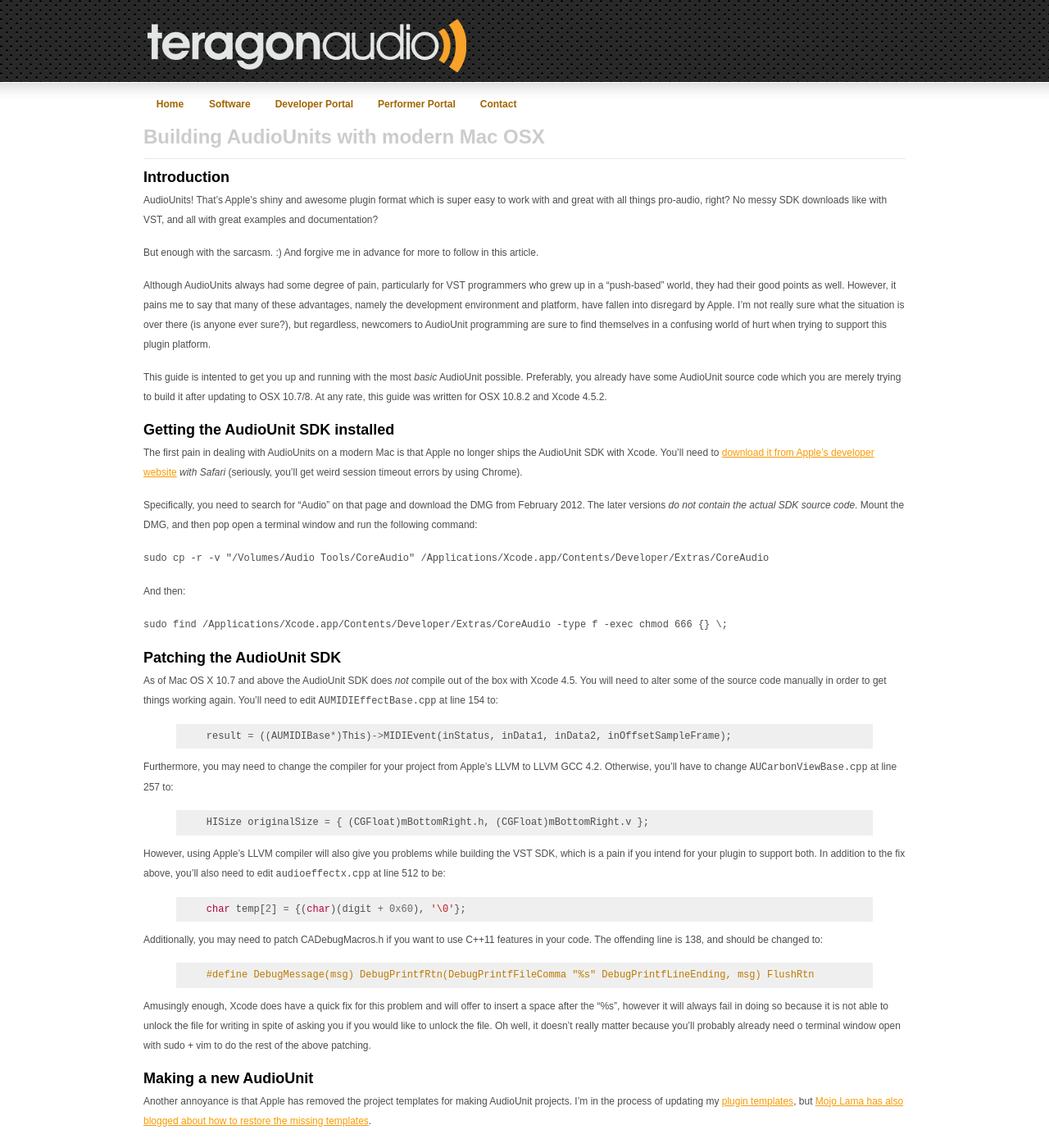
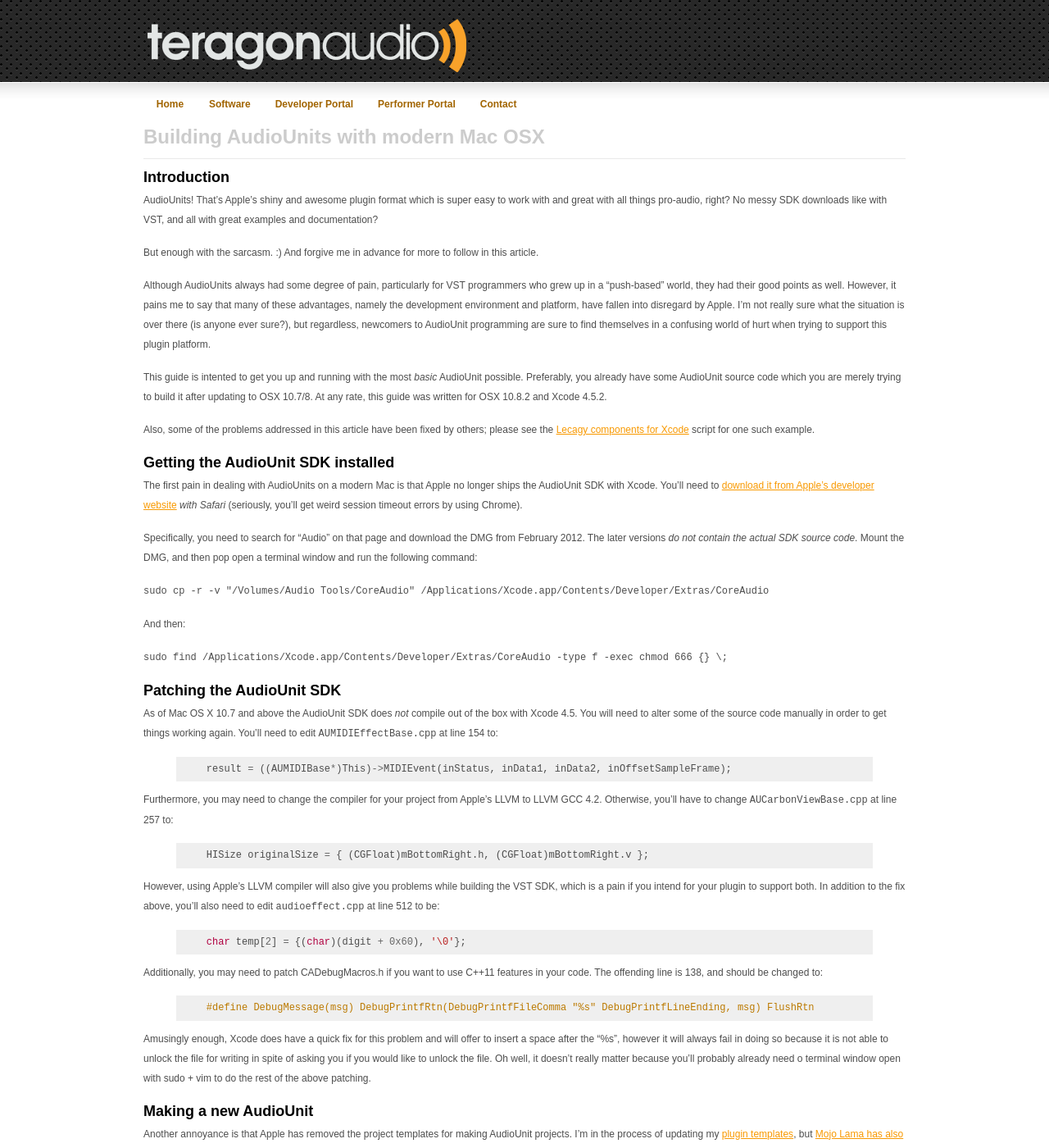
Before and after one commit to teragonaudio/Website, a Jekyll site: the page built from _posts/2013-01-15-Building-AudioUnits-with-modern-Mac-OSX.md, in a window 1280 px wide and 1400 px high. Shown: the whole window at 82% size. Built offline with Jekyll 4.4.1, drawn with Linux system fonts in a browser that asks for light colours.

Commit message:
Minor fixes to Xcode article suggested by a reader
Fixes #34

```diff
--- a/_posts/2013-01-15-Building-AudioUnits-with-modern-Mac-OSX.md
+++ b/_posts/2013-01-15-Building-AudioUnits-with-modern-Mac-OSX.md
@@ -27,6 +27,9 @@
 AudioUnit possible. Preferably, you already have some AudioUnit source code
 which you are merely trying to build it after updating to OSX 10.7/8. At any
 rate, this guide was written for OSX 10.8.2 and Xcode 4.5.2.
+
+Also, some of the problems addressed in this article have been fixed by others;
+please see the [Lecagy components for Xcode][4] script for one such example.
 
 
 Getting the AudioUnit SDK installed
@@ -76,7 +79,7 @@
 However, using Apple's LLVM compiler will also give you problems while
 building the VST SDK, which is a pain if you intend for your plugin to support
 both. In addition to the fix above, you'll also need to edit
-`audioeffectx.cpp` at line 512 to be:
+`audioeffect.cpp` at line 512 to be:
 
 {% highlight cpp %}
 
```
Also changed, not shown: other parts of _posts/2013-01-15-Building-AudioUnits-with-modern-Mac-OSX.md (+1 -0 lines).
